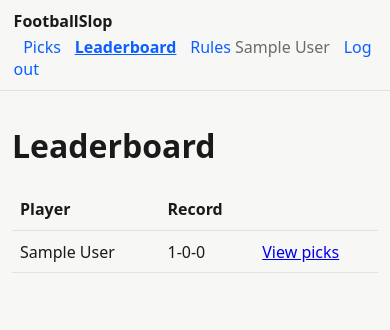
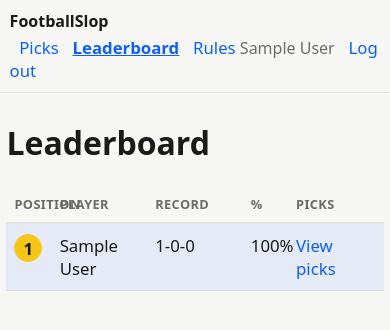
Before and after one commit to mattdaniel7578/FootballSlop, a Flask app: page /leaderboard in a window 390 px wide. Shown: the top 330 px of the page. Run offline with Flask 3, Linux system fonts and the light colour scheme; a user stored in the database is signed in; tables that the repository leaves empty hold one stand-in row (values such as "Sample post").

Commit message:
Redesign leaderboard: position/rank, win %, inline full-width picks
- Position moves to the leftmost column, using standard competition
  ranking (1, 1, 3, ...) instead of plain row order, so players tied
  on wins/losses share a rank and the next distinct record skips
  ahead by the number tied before it. Every tied-for-first row gets
  the gold badge, not just whichever sorts first alphabetically.
- New % column: win rate excluding pushes (wins / (wins+losses)),
  "—" when nothing's decided yet.
- The "View picks" dropdown no longer lives inside the narrow Picks
  table cell (where a long list could stretch that column and the
  whole table). The table is now table-layout: fixed, and expanding
  a row reveals a separate full-width colspan row (toggled via a
  :has() rule watching the <details>, no JS) containing its own
  responsive grid that lays out multiple picks side by side instead
  of one cramped column.
- Folded the old dedicated /leaderboard/<user_id> page into this
  inline dropdown (same picks-privacy rule carried over) and removed
  the now-dead route/template.
- Bumped mobile text sizes further (team-box, nav, tables, rules
  list) and reclaimed horizontal space by tightening container/card
  padding and the row-indicator gutter, per feedback that it was
  still hard to read on a phone.
- Trimmed two stale/duplicate Rules bullets.

Co-Authored-By: Claude Sonnet 5 <noreply@anthropic.com>
Claude-Session: https://claude.ai/code/session_01N5XKQ22gDX2uWdULzrE5VD

```diff
--- a/main.py
+++ b/main.py
@@ -173,36 +173,41 @@ def leaderboard():
 
     records = []
     for user in users:
-        decided_picks = (
+        picks = (
             Pick.query.filter_by(user_id=user.id)
             .join(Game)
-            .filter(Game.winner.isnot(None))
+            .order_by(Game.season.desc(), Game.week.desc(), Game.kickoff_at)
             .all()
         )
+        if user.id != current_user.id:
+            # Never reveal someone else's pick before their game has locked —
+            # only what the main Picks page would already show you.
+            picks = [p for p in picks if p.game.is_locked()]
+
+        decided_picks = [p for p in picks if p.game.winner is not None]
         ties = sum(1 for p in decided_picks if p.game.winner == "PUSH")
         wins = sum(1 for p in decided_picks if p.game.winner != "PUSH" and p.picked_team == p.game.winner)
         losses = len(decided_picks) - wins - ties
-        records.append({"user": user, "wins": wins, "losses": losses, "ties": ties})
+        pct = round(wins / (wins + losses) * 100) if (wins + losses) else None
+        records.append({
+            "user": user, "wins": wins, "losses": losses, "ties": ties, "pct": pct, "picks": picks,
+        })
 
     records.sort(key=lambda r: (-r["wins"], r["losses"], r["user"].name.lower()))
+
+    # Standard competition ranking (1, 1, 3, ...): players tied on
+    # wins/losses share a position, and the next distinct record's
+    # position skips ahead by however many tied for the rank before it.
+    last_record_key = None
+    position = 0
+    for rank, record in enumerate(records, start=1):
+        record_key = (record["wins"], record["losses"])
+        if record_key != last_record_key:
+            position = rank
+            last_record_key = record_key
+        record["position"] = position
+
     return render_template("leaderboard.html", records=records)
-
-
-@bp.route("/leaderboard/<int:user_id>")
-@login_required
-def user_picks(user_id):
-    picked_user = User.query.get_or_404(user_id)
-    picks = (
-        Pick.query.filter_by(user_id=user_id)
-        .join(Game)
-        .order_by(Game.season.desc(), Game.week.desc(), Game.kickoff_at)
-        .all()
-    )
-    if user_id != current_user.id:
-        # Never reveal someone else's pick before their game has locked —
-        # only what the main Picks page would already show you.
-        picks = [p for p in picks if p.game.is_locked()]
-    return render_template("user_picks.html", picked_user=picked_user, picks=picks)
 
 
 @bp.route("/rules")
--- a/static/style.css
+++ b/static/style.css
@@ -210,6 +210,7 @@ nav a.active {
   align-self: center;
   text-align: center;
   color: var(--muted);
+  font-size: 0.75rem;
 }
 
 .pick-breakdown summary .row-indicator:last-child::after {
@@ -290,6 +291,88 @@ nav a.active {
   text-align: left;
   padding: 0.6rem 0.5rem;
   border-bottom: 1px solid var(--border);
+  vertical-align: top;
+}
+
+.data-table th {
+  color: var(--muted);
+  font-size: 0.8rem;
+  text-transform: uppercase;
+  letter-spacing: 0.03em;
+  border-bottom: 2px solid var(--border);
+}
+
+/* Fixed layout: column widths come only from these declared widths, never
+   from row content — so expanding a detail row can never widen the table. */
+.leaderboard-table {
+  table-layout: fixed;
+}
+
+.leaderboard-table tbody tr.lb-row:hover {
+  background: var(--bg);
+}
+
+.leaderboard-table .my-row {
+  background: color-mix(in srgb, var(--accent) 8%, transparent);
+}
+
+.position-col {
+  text-align: center;
+  width: 12%;
+}
+
+.position-badge {
+  display: inline-flex;
+  align-items: center;
+  justify-content: center;
+  min-width: 1.75rem;
+  height: 1.75rem;
+  border-radius: 50%;
+  background: var(--bg);
+  border: 1px solid var(--border);
+  font-weight: 700;
+}
+
+.position-badge.position-first {
+  background: #f5c518;
+  border-color: #f5c518;
+  color: #1a1a1a;
+}
+
+.picks-toggle summary {
+  cursor: pointer;
+  color: var(--accent);
+  list-style: none;
+}
+
+.picks-toggle summary::-webkit-details-marker {
+  display: none;
+}
+
+/* The expanded picks render as a separate full-width row (see the
+   :has() rule below), not inside the narrow "Picks" cell, so a long
+   list can never stretch that column or the table itself. */
+.lb-detail-row {
+  display: none;
+}
+
+.lb-row:has(.picks-toggle[open]) + .lb-detail-row {
+  display: table-row;
+}
+
+.lb-detail-row td {
+  background: var(--bg);
+}
+
+.picks-subgrid {
+  display: grid;
+  grid-template-columns: repeat(auto-fill, minmax(220px, 1fr));
+  gap: 0.3rem 1.5rem;
+  padding: 0.5rem 0.25rem;
+}
+
+.pick-chip {
+  font-size: 0.9rem;
 }
 
 .win {
@@ -313,45 +396,56 @@ nav a.active {
 @media (max-width: 480px) {
   :root {
     --row-indicator-w: 0.75rem;
-    --row-gap: 0.3rem;
+    --row-gap: 0.2rem;
   }
 
   .container {
-    padding: 0.75rem;
+    padding: 0.4rem;
   }
 
   .topbar {
-    padding: 0.6rem 0.85rem;
+    padding: 0.6rem 0.6rem;
     flex-wrap: wrap;
     gap: 0.3rem;
   }
 
   nav a {
     margin-left: 0.6rem;
+    font-size: 1.05rem;
   }
 
   .game-card {
-    padding: 0.5rem 0.4rem;
+    padding: 0.5rem 0.25rem;
   }
 
   .team-box {
-    padding: 0.4rem 0.35rem;
+    padding: 0.45rem 0.2rem;
+    font-size: 1.25rem;
+    line-height: 1.25;
+  }
+
+  .at-sep {
+    padding-top: 0.45rem;
+    font-size: 1.1rem;
+  }
+
+  .game-info {
+    font-size: 1rem;
+  }
+
+  .team-picks {
+    font-size: 0.95rem;
+  }
+
+  .slate-note {
+    font-size: 1rem;
+  }
+
+  .data-table {
     font-size: 1.05rem;
   }
 
-  .at-sep {
-    padding-top: 0.4rem;
-  }
-
-  .game-info {
-    font-size: 0.85rem;
-  }
-
-  .team-picks {
-    font-size: 0.85rem;
-  }
-
-  .slate-note {
-    font-size: 0.9rem;
+  .rules-list {
+    font-size: 1.05rem;
   }
 }
--- a/templates/base.html
+++ b/templates/base.html
@@ -10,7 +10,7 @@
     <a class="brand" href="{{ url_for('main.index') }}">FootballSlop</a>
     <nav>
       <a href="{{ url_for('main.index') }}" class="{{ 'active' if request.endpoint == 'main.index' else '' }}">Picks</a>
-      <a href="{{ url_for('main.leaderboard') }}" class="{{ 'active' if request.endpoint in ('main.leaderboard', 'main.user_picks') else '' }}">Leaderboard</a>
+      <a href="{{ url_for('main.leaderboard') }}" class="{{ 'active' if request.endpoint == 'main.leaderboard' else '' }}">Leaderboard</a>
       <a href="{{ url_for('main.rules') }}" class="{{ 'active' if request.endpoint == 'main.rules' else '' }}">Rules</a>
       <span class="who">{{ current_user.name }}</span>
       <a href="{{ url_for('auth.logout') }}">Log out</a>
--- a/templates/leaderboard.html
+++ b/templates/leaderboard.html
@@ -7,17 +7,55 @@
   {% if not records %}
     <p>No players yet.</p>
   {% else %}
-    <table class="data-table">
+    <table class="data-table leaderboard-table">
       <thead>
-        <tr><th>Player</th><th>Record</th><th></th></tr>
+        <tr>
+          <th class="position-col">Position</th>
+          <th>Player</th>
+          <th>Record</th>
+          <th class="position-col">%</th>
+          <th>Picks</th>
+        </tr>
       </thead>
       <tbody>
         {% for r in records %}
-          <tr>
+          <tr class="lb-row {{ 'my-row' if r.user.id == current_user.id }}">
+            <td class="position-col"><span class="position-badge {{ 'position-first' if r.position == 1 }}">{{ r.position }}</span></td>
             <td>{{ r.user.name }}</td>
             <td>{{ r.wins }}-{{ r.losses }}-{{ r.ties }}</td>
-            <td><a href="{{ url_for('main.user_picks', user_id=r.user.id) }}">View picks</a></td>
+            <td class="position-col">{{ "%d%%" | format(r.pct) if r.pct is not none else "—" }}</td>
+            <td>
+              {% if r.picks %}
+                <details class="picks-toggle">
+                  <summary>View picks</summary>
+                </details>
+              {% else %}
+                <span class="pending">No picks yet</span>
+              {% endif %}
+            </td>
           </tr>
+          {% if r.picks %}
+            <tr class="lb-detail-row">
+              <td colspan="5">
+                <div class="picks-subgrid">
+                  {% for pick in r.picks %}
+                    <div class="pick-chip">
+                      Week {{ pick.game.week }}: {{ pick.picked_team }} ({{ pick.game.spread_display(pick.picked_team) }})
+                      {% if pick.game.winner is none %}
+                        <span class="pending">Pending</span>
+                      {% elif pick.game.winner == "PUSH" %}
+                        <span class="pending">Push</span>
+                      {% elif pick.picked_team == pick.game.winner %}
+                        <span class="win">Win</span>
+                      {% else %}
+                        <span class="loss">Loss</span>
+                      {% endif %}
+                    </div>
+                  {% endfor %}
+                </div>
+              </td>
+            </tr>
+          {% endif %}
         {% endfor %}
       </tbody>
     </table>
--- a/templates/rules.html
+++ b/templates/rules.html
@@ -8,8 +8,6 @@
     <li>Pick every Primetime game against the spread.</li>
     <li>Pick exactly one game from the Early section, and exactly one game from the Late section. Picking a different game within the same section replaces your pick for it.</li>
     <li>Picks can be changed anytime before that game's kickoff. Once kickoff passes, the pick locks.</li>
-    <li>A pick wins if the picked team covers the spread, loses if it doesn't, and pushes (a tie) if the final margin lands exactly on the spread.</li>
-    <li>The Leaderboard tracks each player's overall win-loss-tie record against the spread. Click a player to see their pick-by-pick history.</li>
     <li>
       Spreads refresh automatically from DraftKings roughly every {{ odds_sync_minutes }} minutes, then freeze ahead of kickoff:
       Thursday games freeze the prior Wednesday at 4:00 PM ET, Sunday and Monday games freeze the prior Saturday at 1:00 PM ET,
```
Also changed, not shown: templates/user_picks.html (deleted, +0 -37 lines).
